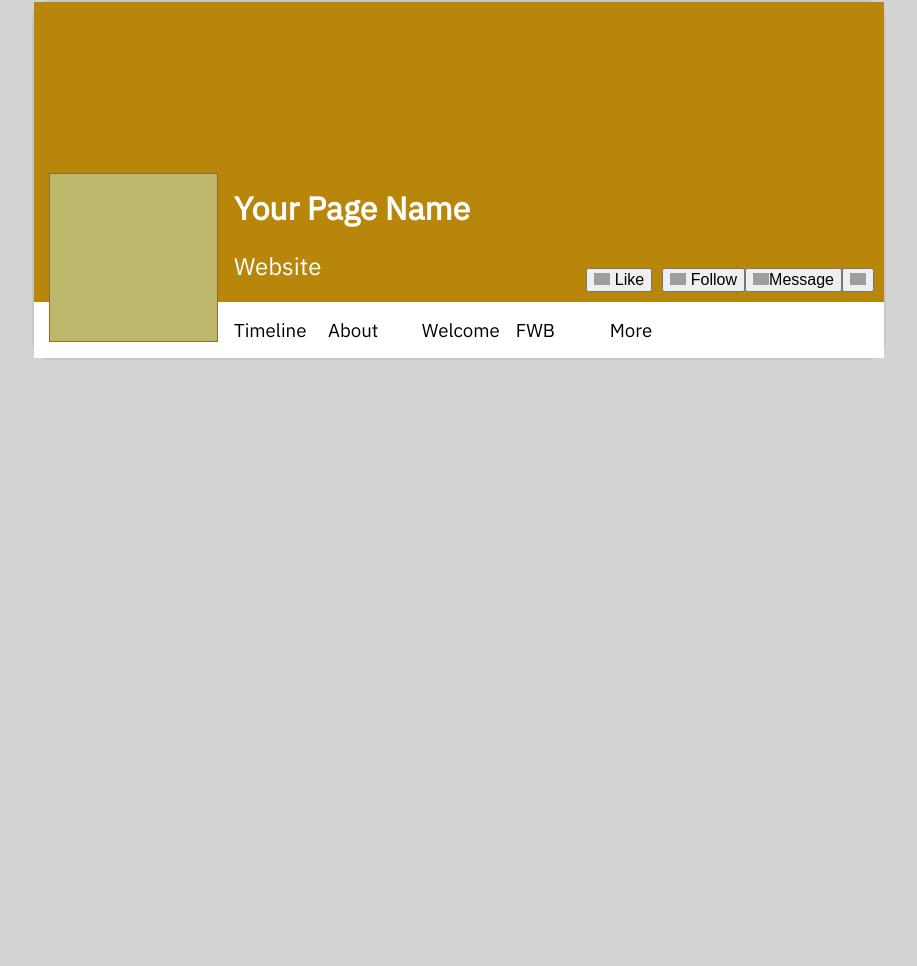
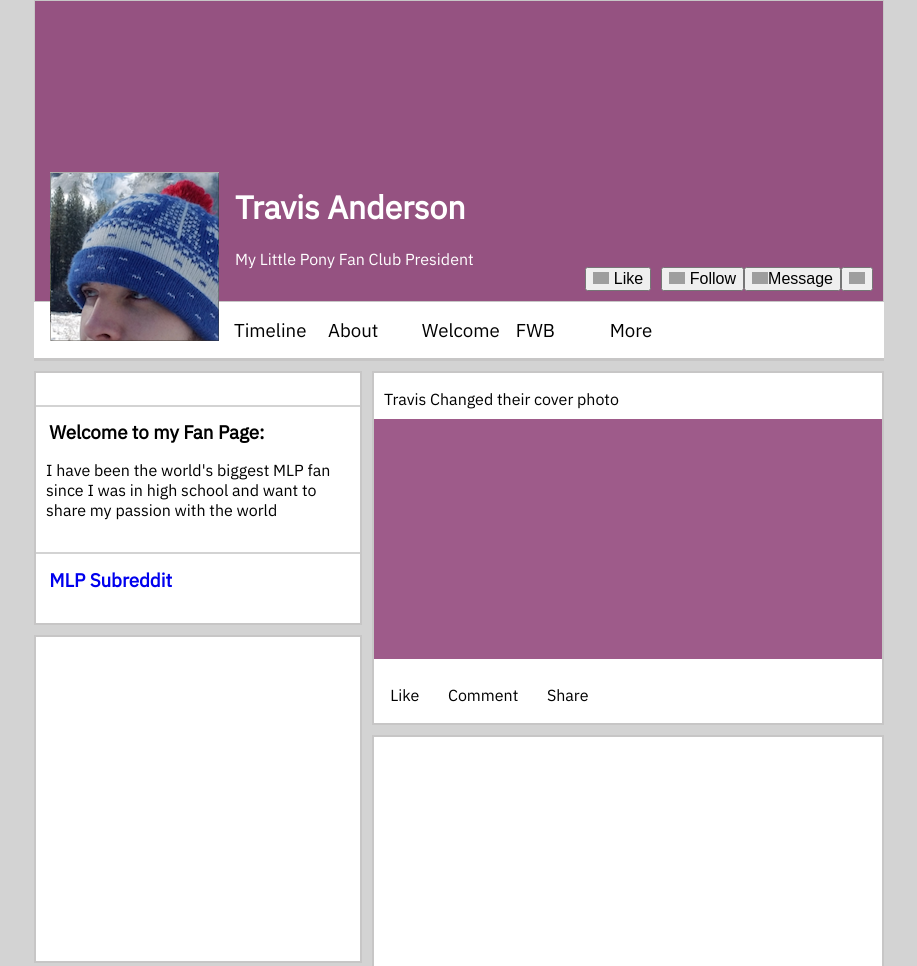
Before and after one commit to jakerjohnson94/SocialMockup, a plain HTML site: page index.html in a window 1280 px wide. Shown: the top 966 px of the page, without its empty margins (181-1098 px from the left). Before the commit the page ends 800 px from the top, so only its background shows below. Drawn offline with Linux system fonts and the light colour scheme; grey boxes are pictures that could not be loaded.

Commit message:
Thursday end of the day

```diff
--- a/index.html
+++ b/index.html
@@ -15,9 +15,9 @@
 
 
 
-        <h1>Your Page Name</h1>
+        <h1>Travis Anderson</h1>
 
-        <h2> Website</h2>
+        <h2> My Little Pony Fan Club President </h2>
         </div>
         <div class="btns">
                 <button class="like"> <img src="https://cdn3.iconfinder.com/data/icons/inficons-set-2/512/648843-star-ratings-512.png" class="icon" alt=""> Like</button>
@@ -35,7 +35,7 @@
 </header>
 
 
-<footer class="foot">
+<div class="foot">
 
 
 
@@ -56,11 +56,56 @@
 
 
 
-</footer>
+</div>
+
+
+
+<!-- body content -->
+<main>
+        <div class="leftCol">
+             <div class="greyLine"></div>
+            <h3 > Welcome to my Fan Page:</h3>
+            <p class="boxText"> I have been the world's biggest MLP fan since I was in high school and want to share my passion with the world</p>
+            <div class="greyLine"></div>
+            <h3><a href="http://reddit.com/r/mylittlepony">MLP Subreddit</a></h3>
+
+        </div>
+
+
+        <div class="rightCol">
+
+            <p class="boxText"> Travis Changed their cover photo</p>
+               <div class="rightContent"></div>
+               <div class="clear"></div>
+               <table>
+                   <tr >
+                       <td class="LCSbar">Like</td>
+                       <td class="LCSbar">Comment</td>
+                       <td class="LCSbar">Share</td>
+                   </tr>
+               </table>
+        </div>
+
+
+        <div class="leftCol" style="height: 324px;"></div>
+
+
+
+
+        <div class="rightCol" style="height: 654px;"> </div>
+
+        <div class="leftCol" style="height: 415px;"> </div>
+
+
+        <div class="clear"></div>
 
 
 
 
 
+
+
+</main>
+
 </body>
 </html>
--- a/style.css
+++ b/style.css
@@ -1,9 +1,11 @@
 body {
   width: 850px;
   margin: 0 auto;
+  margin-bottom: 10px;
   background: lightgray;
   border-radius: 20px;
-  border: 2px solid rgb(199, 198, 198);
+
+  border-bottom: none;
 
   font-family: "IBM Plex Sans", sans-serif;
 }
@@ -29,6 +31,7 @@ button {
   bottom: 0;
   float: left;
   margin-left: 200px;
+
 }
 .footList {
   position: relative;
@@ -37,22 +40,26 @@ button {
   float: left;
 }
 header {
-  background-color: darkgoldenrod;
+  background-color: rgba(134, 51, 109, 0.8);
+
   color: white;
   height: 300px;
+  border: 1px solid rgb(199, 198, 198);
   position: relative;
 }
-footer {
+.foot {
   width: 850px;
   background: white;
+  border-bottom:  solid rgb(199, 198, 198);
 }
 
 .clear {
   clear: both;
+  margin: 10px;
 }
 
 .pic {
-  border: 1px solid rgb(141, 110, 42);
+  border: 1px solid rgba(56, 51, 43, 0.4);
   background-color: darkkhaki;
   height: 125pt;
   width: 125pt;
@@ -60,6 +67,7 @@ footer {
   left: 15px;
   bottom: -40px;
   z-index: 1;
+  background-image: URL(Travs.png);
 }
 .like {
   margin-right: 0.4em;
@@ -67,16 +75,85 @@ footer {
 
 h2 {
   font-weight: 100;
+  margin-bottom: 2em;
+  font-size: 1em;
+}
+h3{
+  margin: 10pt;
+  font-weight: 800;
 }
 .icon {
   width: 1em;
 }
 
-summary{
-    font-size: inherit;
-    content: "More";
+
+
+
+
+.leftCol {
+  width: 324px;
+  height: 250px;;
+  color: black;
+  background-color: white;
+  border: 2px solid rgb(199, 198, 198);
+  float: left;
+  margin-right: 10px;
+  margin-bottom: 10px;
 }
 
-details{
+.rightCol {
+  width: 508px;
+  height: 350px;;
+  color: black;
+  background-color: white;
+  border: 2px solid rgb(199, 198, 198);
+  float: right;
+  margin-bottom: 10px;
+}
+
+
+.rightContent{
+  width: 508px;
+  height: 240px;
+  color:black;
+  background-color: rgba(134, 51, 109, 0.8);
+
+ margin: 10px auto;
 
 }
+
+
+main{
+  margin-top: 10px;
+}
+
+.greyLine{
+    height: 0;
+    border: 1px solid lightgray;
+   margin-top: 2em ;
+
+}
+.bottomInfoBoxLeft{
+height: 0;
+    border-: 1px solid gray;
+   margin-top:  10em;
+
+}
+.boxText{
+  margin-left: 10px;
+  margin-bottom: 0;
+}
+a{
+  margin: 0 auto;
+  text-decoration: none;
+}
+.LCSbar{
+  margin: 10pt;
+  float: left;
+  margin-top: 20;
+
+}
+
+td {
+  position: relative;
+}
```
Also changed, not shown: Travs.png (added).
